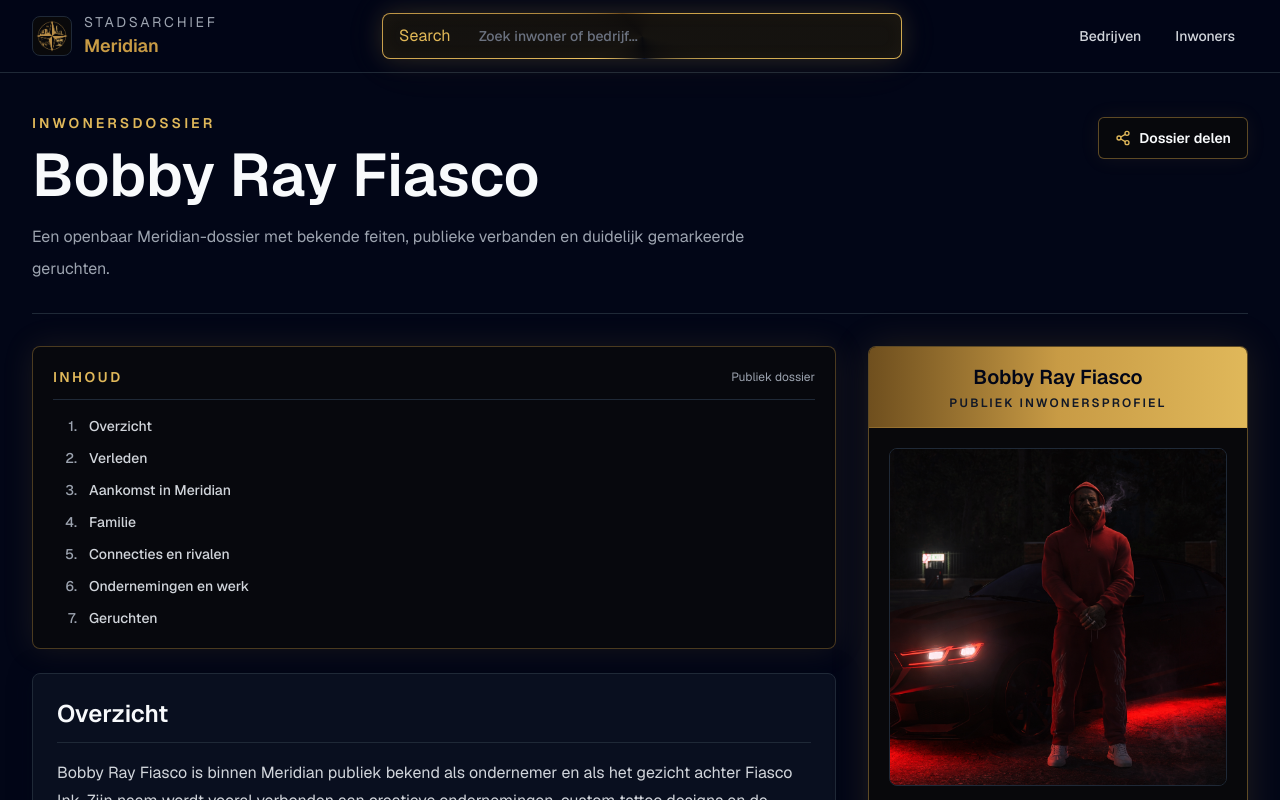
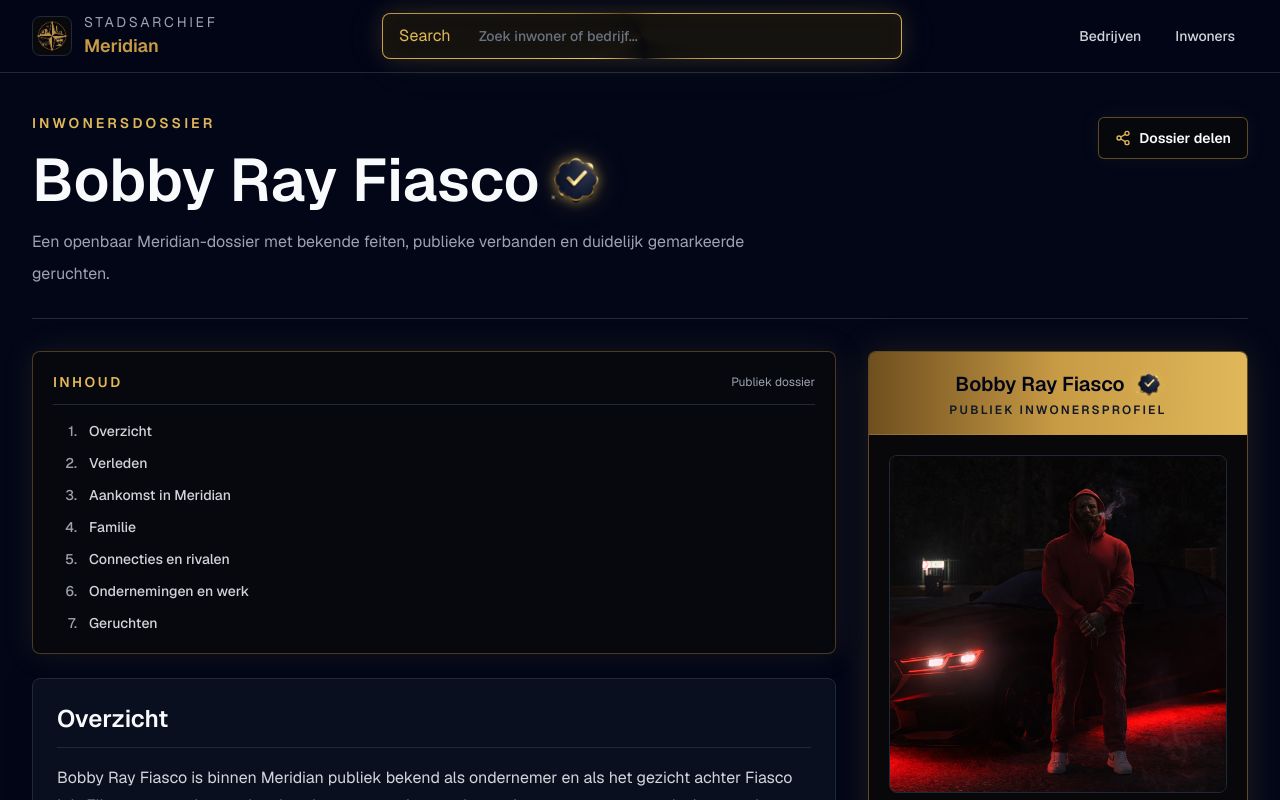
Before and after one commit to kingfreshRLLMN/meridianarchief, a Next.js app: page /characters/bobby-ray-fiasco in a window 1280 px wide. Shown: the top 800 px of the page. Built offline with nearby package versions, Linux system fonts and the light colour scheme.

Commit message:
Add community recognition badge

```diff
--- a/app/characters/bobby-ray-fiasco/page.tsx
+++ b/app/characters/bobby-ray-fiasco/page.tsx
@@ -1,6 +1,7 @@
 import DossierContents from "@/components/dossier-contents";
 import DossierInfobox from "@/components/dossier-infobox";
 import DossierSection from "@/components/dossier-section";
+import RecognizedName from "@/components/recognized-name";
 import ShareDossierButton from "@/components/share-dossier-button";
 import { characters } from "@/data/characters";
 import Link from "next/link";
@@ -34,7 +35,11 @@ export default function BobbyRayPage() {
                 Inwonersdossier
               </p>
               <h1 className="mt-3 text-4xl font-semibold md:text-6xl">
-                {bobby.name}
+                <RecognizedName
+                  name={bobby.name}
+                  recognized={bobby.communityRecognized}
+                  badgeSize="large"
+                />
               </h1>
               <p className="mt-4 max-w-3xl leading-8 text-[#9ca3af]">
                 Een openbaar Meridian-dossier met bekende feiten, publieke
@@ -136,7 +141,12 @@ export default function BobbyRayPage() {
 
           <div className="lg:sticky lg:top-28 lg:self-start">
             <DossierInfobox
-              title={bobby.name}
+              title={
+                <RecognizedName
+                  name={bobby.name}
+                  recognized={bobby.communityRecognized}
+                />
+              }
               subtitle="Publiek inwonersprofiel"
               image={bobby.image}
               imageAlt={bobby.name}
--- a/app/characters/page.tsx
+++ b/app/characters/page.tsx
@@ -1,4 +1,5 @@
 import Link from "next/link";
+import RecognizedName from "@/components/recognized-name";
 import { characters } from "@/data/characters";
 
 export default function CharactersPage() {
@@ -34,7 +35,10 @@ export default function CharactersPage() {
                 href={`/characters/${character.slug}`}
                 className="block px-5 py-4 text-lg font-medium text-[#f8fafc] transition hover:bg-[#111827] hover:text-[#e0b85a]"
               >
-                {character.name}
+                <RecognizedName
+                  name={character.name}
+                  recognized={character.communityRecognized}
+                />
               </Link>
             ))}
           </div>
--- a/app/globals.css
+++ b/app/globals.css
@@ -91,6 +91,79 @@ body {
   animation: boot-letter-in 420ms ease forwards;
 }
 
+.recognized-community-badge {
+  filter:
+    drop-shadow(0 0 6px rgba(224, 184, 90, 0.7))
+    drop-shadow(0 0 14px rgba(200, 155, 69, 0.35));
+  animation: recognized-badge-glow 2.8s ease-in-out infinite;
+}
+
+.recognized-sparkle {
+  position: absolute;
+  width: 18%;
+  aspect-ratio: 1;
+  pointer-events: none;
+  opacity: 0;
+  background: #fff4bf;
+  clip-path: polygon(
+    50% 0,
+    59% 39%,
+    100% 50%,
+    59% 61%,
+    50% 100%,
+    41% 61%,
+    0 50%,
+    41% 39%
+  );
+  filter: drop-shadow(0 0 4px rgba(224, 184, 90, 0.95));
+  animation: recognized-sparkle 2.8s ease-in-out infinite;
+}
+
+.recognized-sparkle-one {
+  right: -3%;
+  top: 5%;
+}
+
+.recognized-sparkle-two {
+  bottom: 4%;
+  left: -5%;
+  animation-delay: 1.35s;
+}
+
+@keyframes recognized-badge-glow {
+  0%,
+  100% {
+    filter:
+      drop-shadow(0 0 5px rgba(224, 184, 90, 0.5))
+      drop-shadow(0 0 12px rgba(200, 155, 69, 0.24));
+  }
+
+  50% {
+    filter:
+      drop-shadow(0 0 9px rgba(255, 220, 128, 0.92))
+      drop-shadow(0 0 22px rgba(200, 155, 69, 0.48));
+  }
+}
+
+@keyframes recognized-sparkle {
+  0%,
+  58%,
+  100% {
+    opacity: 0;
+    transform: scale(0.35) rotate(0deg);
+  }
+
+  70% {
+    opacity: 1;
+    transform: scale(1) rotate(90deg);
+  }
+
+  82% {
+    opacity: 0;
+    transform: scale(0.45) rotate(180deg);
+  }
+}
+
 @keyframes boot-letter-in {
   to {
     opacity: 1;
--- a/components/dossier-infobox.tsx
+++ b/components/dossier-infobox.tsx
@@ -6,7 +6,7 @@ type DossierFact = {
 };
 
 type DossierInfoboxProps = {
-  title: string;
+  title: React.ReactNode;
   subtitle: string;
   image: string;
   imageAlt: string;
--- /dev/null
+++ b/components/recognized-name.tsx
@@ -0,0 +1,41 @@
+import Image from "next/image";
+
+type RecognizedNameProps = {
+  name: string;
+  recognized?: boolean;
+  badgeSize?: "small" | "large";
+};
+
+export default function RecognizedName({
+  name,
+  recognized = false,
+  badgeSize = "small",
+}: RecognizedNameProps) {
+  const sizeClasses =
+    badgeSize === "large"
+      ? "size-9 md:size-12"
+      : "size-6";
+
+  return (
+    <span className="inline-flex max-w-full items-center gap-2 align-middle md:gap-3">
+      <span>{name}</span>
+      {recognized ? (
+        <span
+          className={`recognized-community-badge relative inline-grid shrink-0 place-items-center ${sizeClasses}`}
+          title="Erkend in de community"
+          aria-label="Erkend in de community"
+        >
+          <Image
+            src="/community-badge.png"
+            alt=""
+            width={96}
+            height={96}
+            className="size-full object-contain"
+          />
+          <span className="recognized-sparkle recognized-sparkle-one" />
+          <span className="recognized-sparkle recognized-sparkle-two" />
+        </span>
+      ) : null}
+    </span>
+  );
+}
--- a/data/characters.ts
+++ b/data/characters.ts
@@ -8,6 +8,7 @@ export type CharacterLink = {
 export type Character = {
   name: string;
   slug: string;
+  communityRecognized?: boolean;
   status: CharacterStatus;
   aliases: string[];
   fullName: string;
@@ -42,6 +43,7 @@ export const characters: Character[] = [
   {
     name: "Bobby Ray Fiasco",
     slug: "bobby-ray-fiasco",
+    communityRecognized: true,
     status: "Levend",
     aliases: ["Geen publiek bekende aliassen"],
     fullName: "Bobby Ray Fiasco",
```
Also changed, not shown: public/community-badge.png (added).
